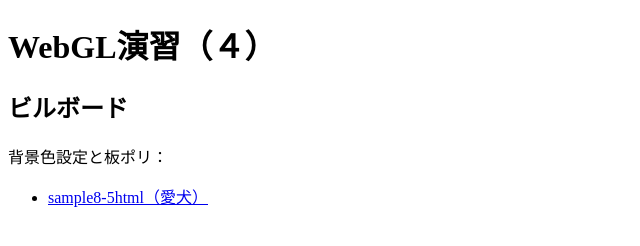
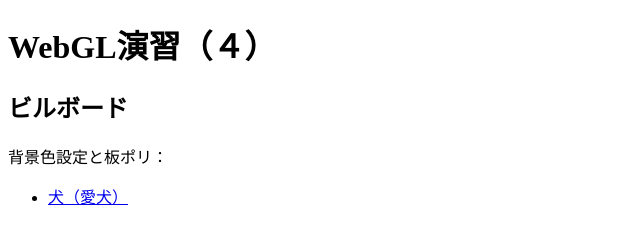
Before and after one commit to mamado-l/kadai2, a plain HTML site: page index.html in a window 1280 px wide. Shown: the whole page, without its empty margins (0-640 px from the left). Drawn offline with Linux system fonts and the light colour scheme.

Commit message:
Update index.html

```diff
--- a/index.html
+++ b/index.html
@@ -10,7 +10,7 @@
     <p>
         背景色設定と板ポリ：
         <ul>
-            <li><a href="sample8-5.html">sample8-5html（愛犬）</a></li>
+            <li><a href="sample8-5.html">犬（愛犬）</a></li>
         </ul>
     </p>
 </body>
```
